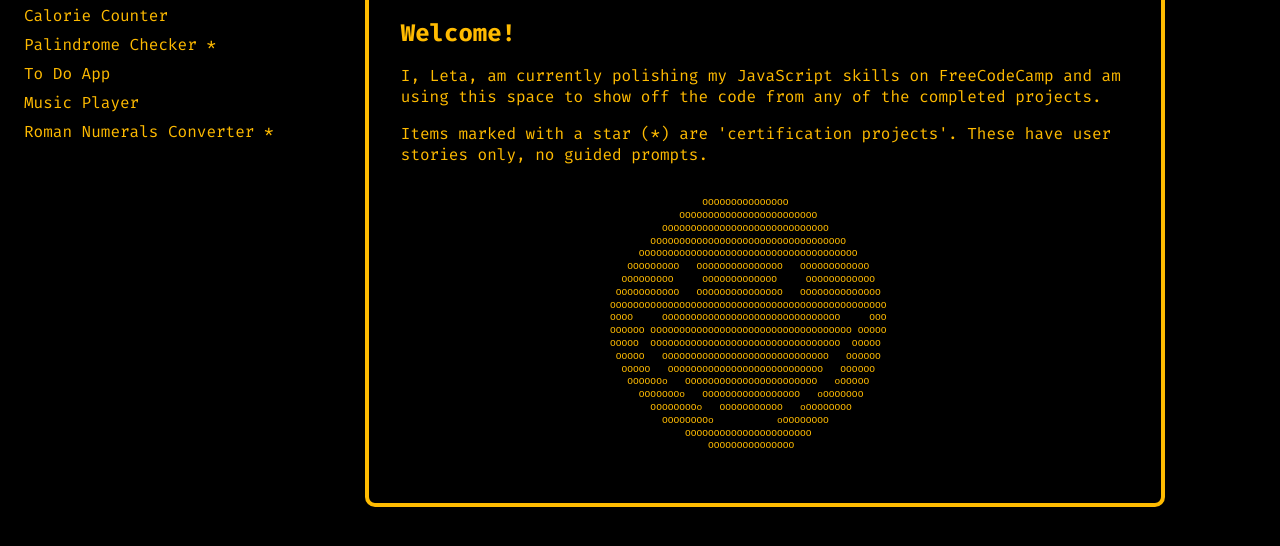
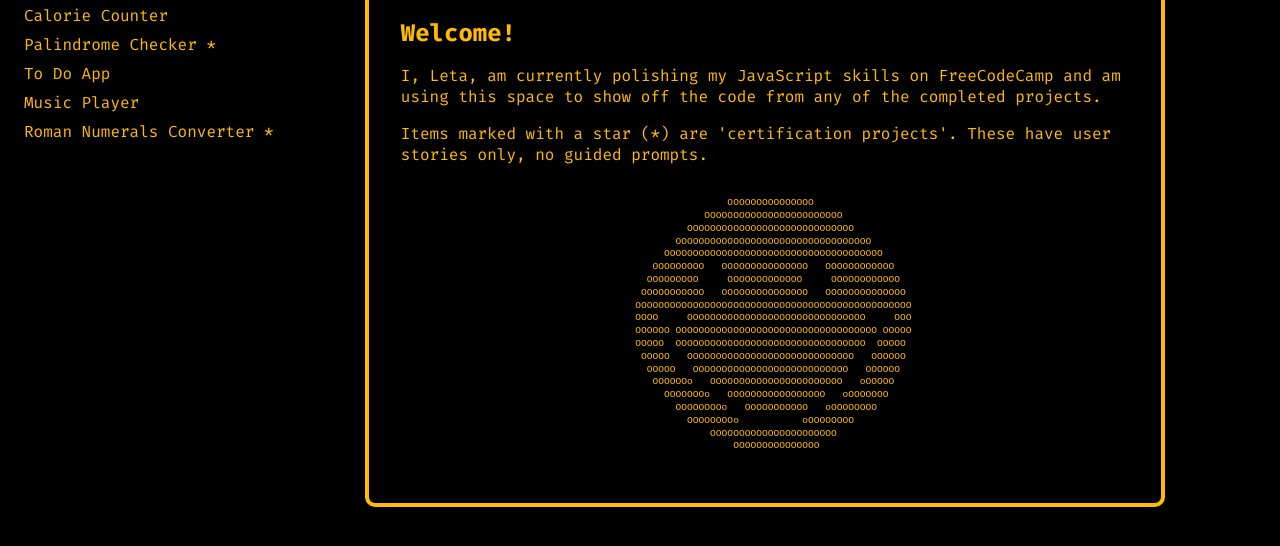
Before and after one commit to leta-krahenbuhl/fcc-projects, a website: page index.html in a window 1280 px wide. Shown: the part 156-702 px from the top of the page. Drawn offline with Linux system fonts and the light colour scheme.

Commit message:
Center home container and ascii art

```diff
--- a/styles/index.scss
+++ b/styles/index.scss
@@ -4,8 +4,7 @@
 
 .home-body {
   display: flex;
-
-  font-family: FiraCode-Regular;
+  font-family: FiraCode-Regular, "Courier New", Courier, monospace;
   padding: 1.5rem;
   background-color: black;
   color: rgb(255, 187, 0);
@@ -49,17 +48,21 @@
 .home-main {
   display: none;
   align-items: center;
+  justify-content: center;
   overflow-y: auto;
   flex-grow: 1;
   text-align: center;
 
   &__container {
+    display: flex;
+    flex-direction: column;
+    align-items: center;
     text-align: left;
     max-width: 50rem;
     max-height: 40rem;
     background-color: black;
     color: $primary-yellow;
-    margin: 0 auto 0 auto;
+    margin: 0 2rem 0 2rem;
     padding: 2rem;
     border: 4px solid $primary-yellow;
     border-radius: 10px;
@@ -68,6 +71,7 @@
   &__h2 {
     font-family: FiraCode-Bold;
     margin-bottom: 1rem;
+    align-self: flex-start;
   }
 
   &__text {
@@ -85,7 +89,6 @@
 
   &__ascii {
     margin-top: 2rem;
-    margin-left: 12rem;
     font-size: 0.6rem;
     margin-bottom: -0.5rem;
     font-family: "Courier New Bold", Courier Bold, monospace bold;
```
Also changed, not shown: styles/index.css, 1 other file.
